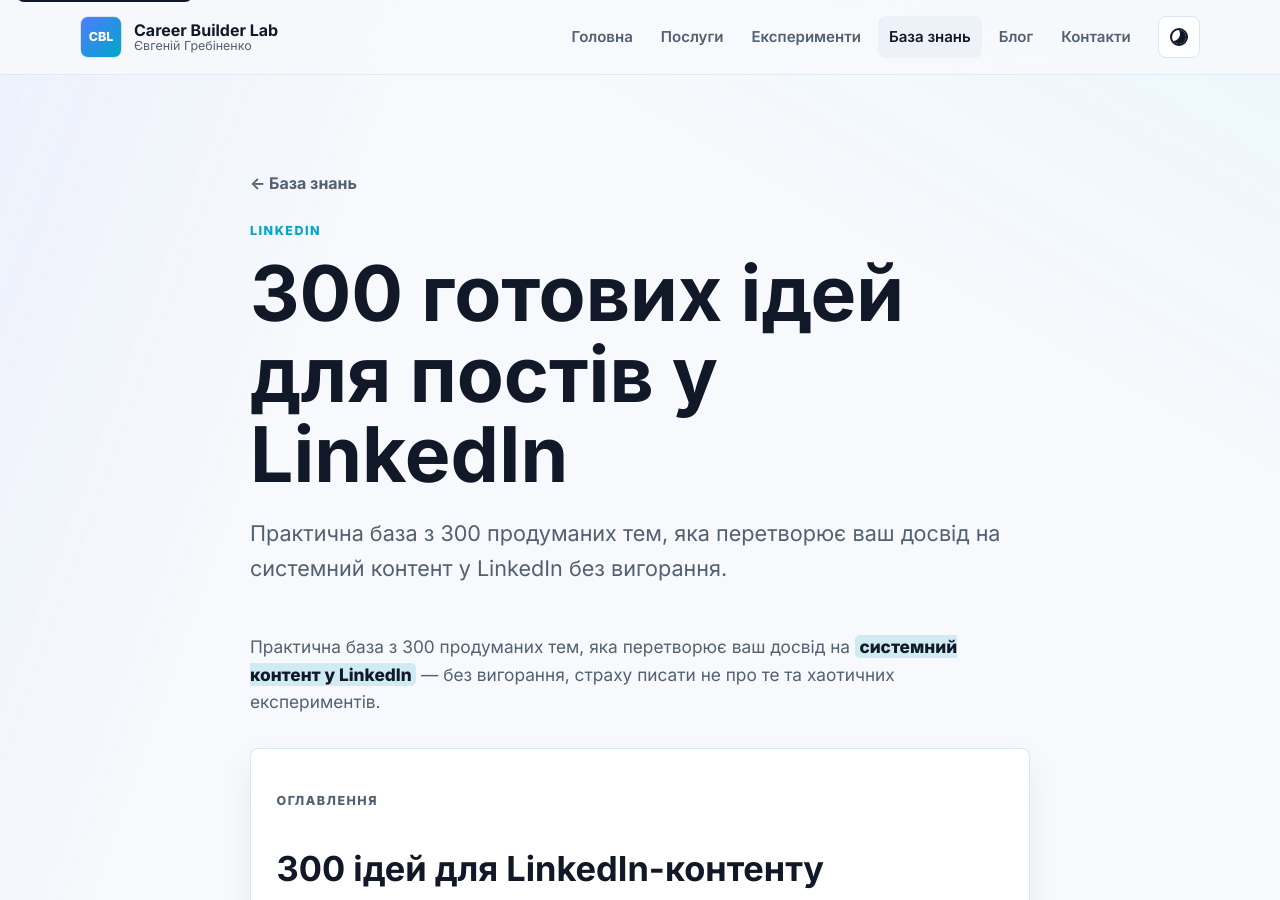
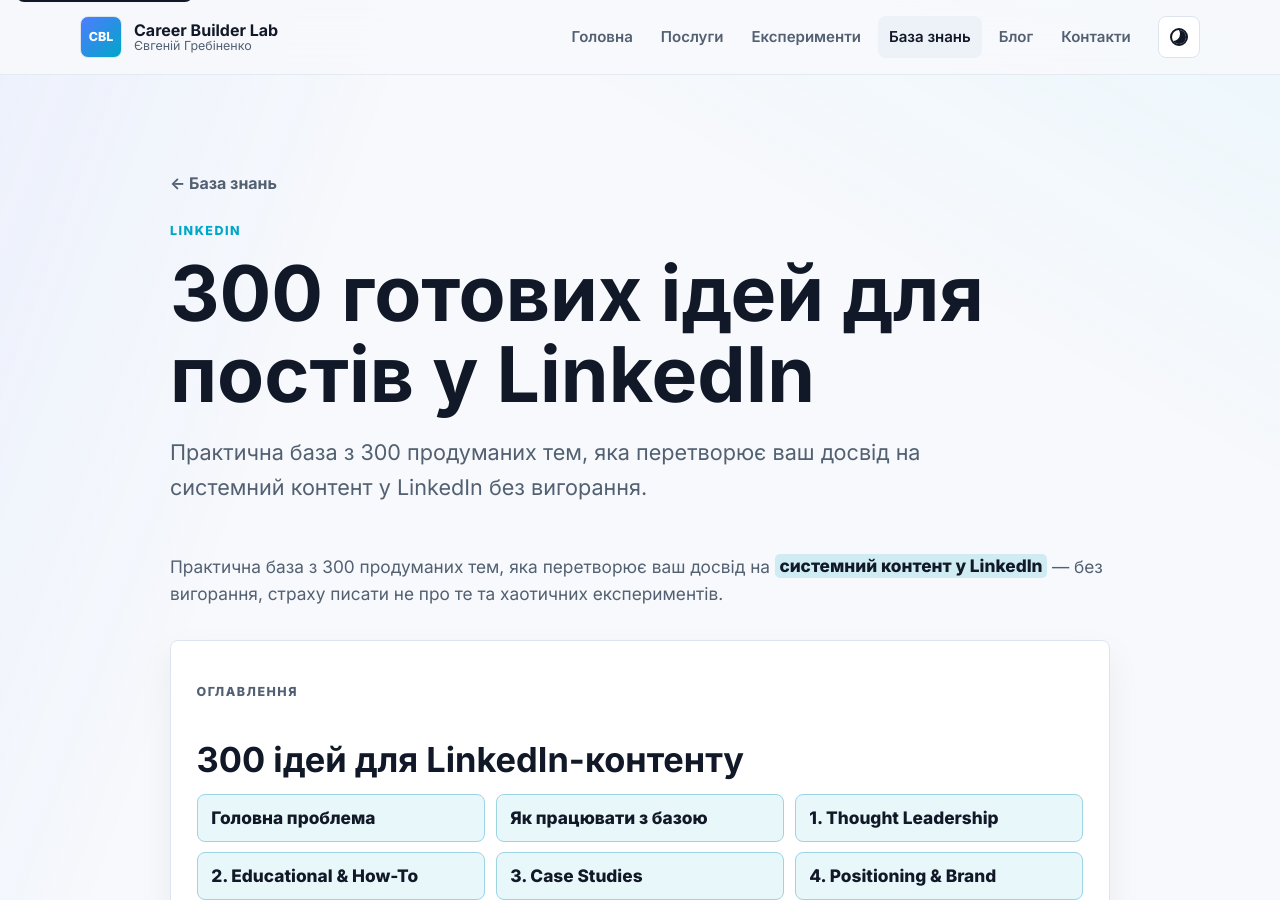
Before and after one commit to jenya112115-source/careerbuilderlab, a Jekyll site: the page built from _resources/300-linkedin-post-ideas.md, in a window 1280 px wide and 900 px high. Built offline with Jekyll 4.4.1, drawn with Linux system fonts in a browser that asks for light colours.

Commit message:
Add files via upload

```diff
--- a/_layouts/resource.html
+++ b/_layouts/resource.html
@@ -1,7 +1,7 @@
 ---
 layout: default
 ---
-<article class="article">
+<article class="article{% if page.resource_class %} {{ page.resource_class }}{% endif %}">
   <header class="article-header container narrow">
     <a class="back-link" href="{{ '/free/' | relative_url }}">← База знань</a>
     <p class="eyebrow">{{ page.type | default: "Матеріал" }}</p>
```
